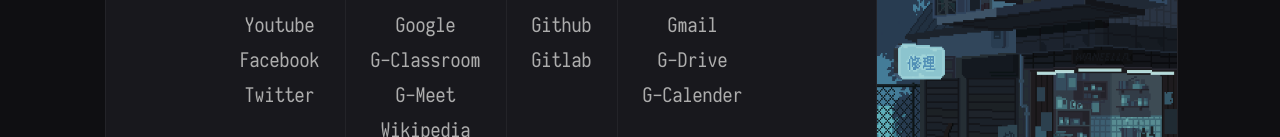
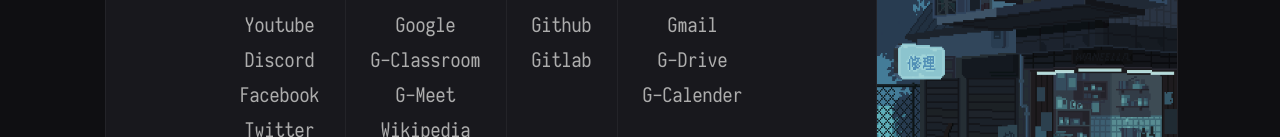
Before and after one commit to ritchielrez/startpage, a plain HTML site: page index.html in a window 1280 px wide. Shown: the part 310-447 px from the top of the page. Drawn offline with Linux system fonts and the light colour scheme.

Commit message:
feat(index): added link for discord browser app

```diff
--- a/index.html
+++ b/index.html
@@ -144,6 +144,7 @@
 			<ul class="blue">
 				<a style="font-size:22px">Social</a>
 				<li><a href="https://www.youtube.com">Youtube</a></li>
+				<li><a href="https://www.discord.com/app">Discord</a></li>
 				<li><a href="https://www.fb.com/">Facebook</a></li>
 				<!--<li><a href="https://reddit.com/">Reddit</a></li>-->
 				<!--<li><a href="https://web.whatsapp.com/">Whatsapp</a></li>-->
```
